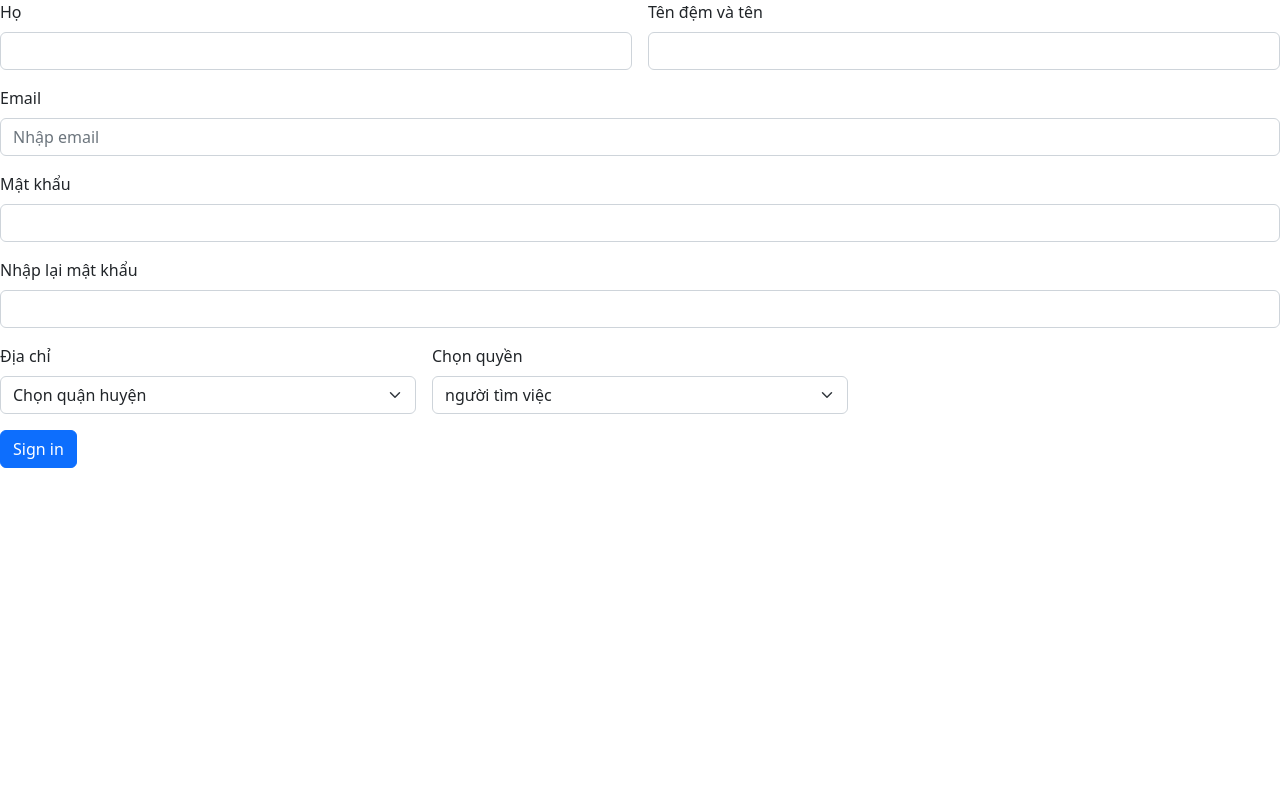
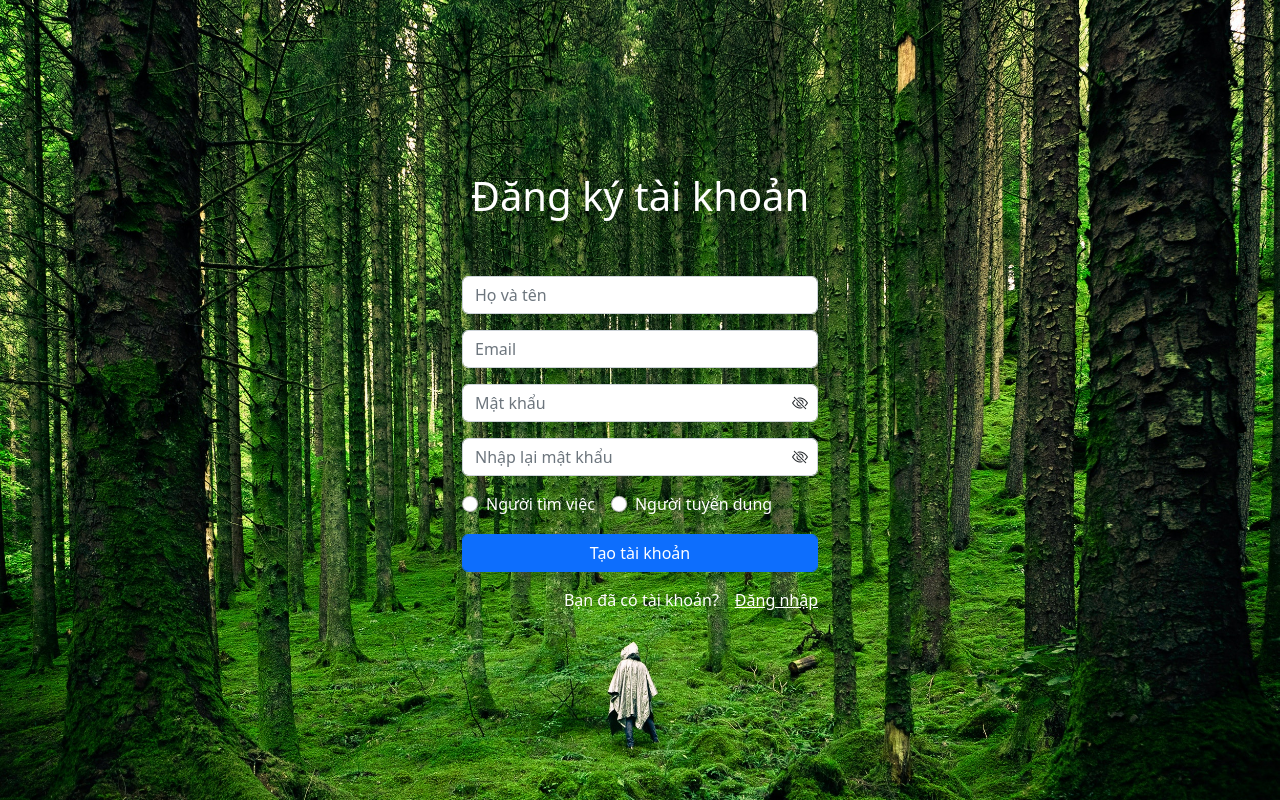
Before and after one commit to doanson871/taskSite, a React (Create React App) app in the folder front-end/react/: page /register in a window 1280 px wide. Built offline with nearby package versions, Linux system fonts and the light colour scheme; no server answers.

Commit message:
login and register UI

```diff
--- a/front-end/react/src/components/pages/login/LoginForm.tsx
+++ b/front-end/react/src/components/pages/login/LoginForm.tsx
@@ -4,6 +4,7 @@ import { useContext } from "react";
 import { AuthContext } from "../../../contexts/authContext";
 
 import "./login.scss";
+import { Link } from "react-router-dom";
 
 const LoginForm = () => {
   // state login and auth context
@@ -13,52 +14,92 @@ const LoginForm = () => {
     email: "",
     password: "",
   });
+  const [isVisible, setIsVisible] = useState(false);
 
   // handle login
 
   const login = async (event: any) => {
     event.preventDefault();
     try {
-      console.log(loginForm);
-      // eslint-disable-next-line
       const loginData = await loginUser(loginForm);
+      if (loginData.statusCode === 403) {
+        alert("Sai tên đăng nhập hoặc mật khẩu");
+      }
     } catch (error) {
       console.log(error);
     }
   };
 
+  const toggle = () => {
+    setIsVisible(!isVisible);
+  };
+
   return (
-    <form onSubmit={login}>
-      <div className="form-outline mb-4">
+    <div className="login-container d-flex">
+      <div className="container">
+        <div className="row justify-content-center">
+          <div className="col-md-6 text-center mb-5">
+            <h1 className="heading-section">Đăng nhập</h1>
+          </div>
+        </div>
+        <div className="row justify-content-center">
+          <div className="col-md-6 col-lg-4">
+            <div className="login-wrap p-0">
+              <form action="#" className="signin-form" onSubmit={login}>
+                <div className="form-group mb-3">
                   <input
                     type="email"
+                    className="form-control"
+                    placeholder="Email"
+                    required
                     value={loginForm.email}
-          name="email"
                     onChange={(e) =>
                       setLoginForm({ ...loginForm, email: e.target.value })
                     }
                   />
-        <label className="form-label" htmlFor="form2Example1">
-          Email address
-        </label>
                 </div>
-
-      <div className="form-outline mb-4">
+                <div className="form-group mb-3 mb-3 position-relative">
                   <input
-          type="password"
+                    type={!isVisible ? "password" : "text"}
+                    required
+                    id="password-field"
+                    className="form-control"
+                    placeholder="Password"
                     value={loginForm.password}
-          name="email"
                     onChange={(e) =>
                       setLoginForm({ ...loginForm, password: e.target.value })
                     }
                   />
-        <label className="form-label" htmlFor="form2Example2">
-          Password
-        </label>
+                  <span className="eye-icon" onClick={toggle}>
+                    {isVisible ? (
+                      <i className="bi bi-eye"></i>
+                    ) : (
+                      <i className="bi bi-eye-slash"></i>
+                    )}
+                  </span>
                 </div>
-
-      <input type="submit" value="Submit" />
+                <div className="form-group mb-3 mb-3">
+                  <button
+                    type="submit"
+                    className="form-control btn btn-primary submit px-3"
+                  >
+                    Đăng nhập
+                  </button>
+                </div>
+                <div className="form-group mb-3 d-flex register-form">
+                  <Link to="/register" className="register">
+                    Đăng ký tài khoản
+                  </Link>
+                  <span className="checkbox-wrap checkbox-primary">
+                    Bạn chưa có tài khoản?
+                  </span>
+                </div>
               </form>
+            </div>
+          </div>
+        </div>
+      </div>
+    </div>
   );
 };
 
--- a/front-end/react/src/components/pages/register/Register.tsx
+++ b/front-end/react/src/components/pages/register/Register.tsx
@@ -1,38 +1,30 @@
 import React, { useContext, useState } from "react";
 import { AccContext } from "../../../contexts/accContext";
 import { useNavigate } from "react-router";
-
-const initialDistrict = [
-  "Chọn quận huyện",
-  "hà đông",
-  "ba đình",
-  "đống đa",
-  "cầu giấy",
-];
+import { Link } from "react-router-dom";
+import "./register.scss";
 export interface RegisterForm {
-  firstname: string;
-  lastname: string;
+  fullname: string;
   email: string;
   password: string;
-  district: string;
   role: string;
 }
 
-const initialRole = ["người tìm việc", "người tuyển dụng"];
+const initialRole = ["Người tìm việc", "Người tuyển dụng"];
 
 const Register: React.FC = () => {
   const [registerForm, setRegisterForm] = useState({
-    firstname: "",
-    lastname: "",
+    fullname: "",
     email: "",
     password: "",
     repassword: "",
-    district: "",
     role: "người tìm việc",
   });
   const navigate = useNavigate();
 
   const { createNewAccount } = useContext(AccContext);
+  const [isVisiblePassword, setIsVisiblePassword] = useState(false);
+  const [isVisibleRePassword, setIsVisibleRePassword] = useState(false);
 
   const handleRegister = async (e: any) => {
     e.preventDefault();
@@ -42,17 +34,14 @@ const Register: React.FC = () => {
       return;
     } else {
       const accountForm: RegisterForm = {
-        firstname: registerForm.firstname,
-        lastname: registerForm.lastname,
+        fullname: registerForm.fullname,
         email: registerForm.email,
         password: registerForm.password,
-        district: registerForm.district,
         role: registerForm.role,
       };
 
       try {
         const accountData = await createNewAccount(accountForm);
-        console.log(accountData);
         if (accountData.status === 201) {
           navigate("/login");
         } else {
@@ -63,117 +52,150 @@ const Register: React.FC = () => {
       }
     }
   };
+  const togglePassword = () => {
+    setIsVisiblePassword(!isVisiblePassword);
+  };
+  const toggleRePassword = () => {
+    setIsVisibleRePassword(!isVisibleRePassword);
+  };
   return (
-    <form className="row g-3" onSubmit={handleRegister}>
-      <div className="col-md-6">
-        <label htmlFor="inputFirstname4" className="form-label">
-          Họ
-        </label>
+    <div className="register-container d-flex">
+      <div className="container">
+        <div className="row justify-content-center">
+          <div className="col-md-6 text-center mb-5">
+            <h1 className="heading-section">Đăng ký tài khoản</h1>
+          </div>
+        </div>
+        <div className="row justify-content-center">
+          <div className="col-md-6 col-lg-4">
+            <div className="login-wrap p-0">
+              <form
+                action="#"
+                className="signin-form"
+                onSubmit={handleRegister}
+              >
+                <div className="form-group mb-3">
                   <input
                     type="text"
                     className="form-control"
-          id="inputFirstname4"
-          value={registerForm.firstname}
+                    placeholder="Họ và tên"
+                    required
+                    value={registerForm.fullname}
                     onChange={(e) =>
-            setRegisterForm({ ...registerForm, firstname: e.target.value })
+                      setRegisterForm({
+                        ...registerForm,
+                        fullname: e.target.value,
+                      })
                     }
                   />
                 </div>
-      <div className="col-md-6">
-        <label htmlFor="inputLastname4" className="form-label">
-          Tên đệm và tên
-        </label>
+                <div className="form-group mb-3">
                   <input
-          type="text"
+                    type="email"
                     className="form-control"
-          id="inputLastname4"
-          value={registerForm.lastname}
+                    placeholder="Email"
+                    required
+                    value={registerForm.email}
                     onChange={(e) =>
-            setRegisterForm({ ...registerForm, lastname: e.target.value })
+                      setRegisterForm({
+                        ...registerForm,
+                        email: e.target.value,
+                      })
                     }
                   />
                 </div>
-      <div className="col-12">
-        <label htmlFor="inputEmail" className="form-label">
-          Email
-        </label>
+                <div className="form-group mb-3 mb-3 position-relative">
                   <input
-          type="email"
+                    type={!isVisiblePassword ? "password" : "text"}
+                    required
+                    id="password-field1"
                     className="form-control"
-          id="inputEmail"
-          placeholder="Nhập email"
-          value={registerForm.email}
+                    placeholder="Mật khẩu"
+                    value={registerForm.password}
                     onChange={(e) =>
-            setRegisterForm({ ...registerForm, email: e.target.value })
+                      setRegisterForm({
+                        ...registerForm,
+                        password: e.target.value,
+                      })
                     }
                   />
+                  <span className="eye-icon" onClick={togglePassword}>
+                    {isVisiblePassword ? (
+                      <i className="bi bi-eye"></i>
+                    ) : (
+                      <i className="bi bi-eye-slash"></i>
+                    )}
+                  </span>
                 </div>
-      <div className="col-12">
-        <label htmlFor="inputPassword2" className="form-label">
-          Mật khẩu
-        </label>
+                <div className="form-group mb-3 mb-3 position-relative">
                   <input
-          type="password"
+                    type={!isVisibleRePassword ? "password" : "text"}
+                    required
+                    id="password-field"
                     className="form-control"
-          id="inputPassword2"
-          value={registerForm.password}
+                    placeholder="Nhập lại mật khẩu"
+                    value={registerForm.repassword}
                     onChange={(e) =>
-            setRegisterForm({ ...registerForm, password: e.target.value })
+                      setRegisterForm({
+                        ...registerForm,
+                        repassword: e.target.value,
+                      })
                     }
                   />
+                  <span className="eye-icon" onClick={toggleRePassword}>
+                    {isVisibleRePassword ? (
+                      <i className="bi bi-eye"></i>
+                    ) : (
+                      <i className="bi bi-eye-slash"></i>
+                    )}
+                  </span>
                 </div>
-      <div className="col-12">
-        <label htmlFor="inputPassword4" className="form-label">
-          Nhập lại mật khẩu
-        </label>
+                <div className="form-group mb-3 mb-3 d-flex role-select">
+                  {initialRole.map((role, index) => (
+                    <div className="form-check">
                       <input
-          type="password"
-          className="form-control"
-          id="inputPassword4"
-          value={registerForm.repassword}
-          onChange={(e) => {
-            setRegisterForm({ ...registerForm, repassword: e.target.value });
+                        className="form-check-input"
+                        type="radio"
+                        name="flexRadioDefault"
+                        id={`flexRadioDefault-${index}`}
+                        onClick={(e) => {
+                          setRegisterForm({
+                            ...registerForm,
+                            role: initialRole[index],
+                          });
                         }}
                       />
+                      <label
+                        className="form-check-label"
+                        htmlFor={`flexRadioDefault${index}`}
+                      >
+                        {role}
+                      </label>
                     </div>
-      <div className="col-md-4">
-        <label htmlFor="inputState" className="form-label">
-          Địa chỉ
-        </label>
-        <select
-          id="inputState"
-          className="form-select"
-          onChange={(e) => {
-            setRegisterForm({ ...registerForm, district: e.target.value });
-          }}
+                  ))}
+                </div>
+                <div className="form-group mb-3 mb-3">
+                  <button
+                    type="submit"
+                    className="form-control btn btn-primary submit px-3"
                   >
-          {initialDistrict.map((district) => (
-            <option key={district}>{district}</option>
-          ))}
-        </select>
-      </div>
-      <div className="col-md-4">
-        <label htmlFor="inputRole" className="form-label">
-          Chọn quyền
-        </label>
-        <select
-          id="inputRole"
-          className="form-select"
-          onChange={(e) => {
-            setRegisterForm({ ...registerForm, role: e.target.value });
-          }}
-        >
-          {initialRole.map((role) => (
-            <option key={role}>{role}</option>
-          ))}
-        </select>
-      </div>
-      <div className="col-12">
-        <button type="submit" className="btn btn-primary">
-          Sign in
+                    Tạo tài khoản
                   </button>
                 </div>
+                <div className="form-group mb-3 d-flex login-form">
+                  <Link to="/" className="login">
+                    Đăng nhập
+                  </Link>
+                  <span className="checkbox-wrap checkbox-primary">
+                    Bạn đã có tài khoản?
+                  </span>
+                </div>
               </form>
+            </div>
+          </div>
+        </div>
+      </div>
+    </div>
   );
 };
 
--- a/front-end/react/src/components/pages/register/register.scss
+++ b/front-end/react/src/components/pages/register/register.scss
@@ -0,0 +1,29 @@
+.register-container {
+  width: 100vw;
+  height: 100vh;
+  background-image: url("../../../asset/login_bg.jpg");
+  background-size: cover;
+  background-repeat: no-repeat;
+  justify-content: center;
+  align-items: center;
+  .eye-icon {
+    position: absolute;
+    top: 7px;
+    right: 10px;
+  }
+  .login-form {
+    flex-direction: row-reverse;
+    gap: 1em;
+    color: #fff;
+    a {
+      color: #fff;
+    }
+  }
+  .role-select {
+    color: #fff;
+    gap: 1em;
+  }
+  h1 {
+    color: #fff;
+  }
+}
--- a/front-end/react/src/contexts/accContext.tsx
+++ b/front-end/react/src/contexts/accContext.tsx
@@ -7,6 +7,7 @@ export const AccContext = createContext<any>(null);
 
 const AccContextProvider: React.FC<PropsWithChildren> = ({ children }) => {
   const createNewAccount = async (accountForm: RegisterForm) => {
+    console.log(accountForm);
     try {
       const response = await axios.post(`${apiURL}/auth/register`, accountForm);
       return response;
--- a/front-end/react/src/utils/setAuthToken.ts
+++ b/front-end/react/src/utils/setAuthToken.ts
@@ -1,7 +1,6 @@
 import axios from "axios";
 
 const setAuthToken = (token: string | null) => {
-  // console.log(token);
   if (token) {
     // Set header mặc định là Authorization:{token}  khi gửi request lên server
 
```
Also changed, not shown: front-end/react/src/components/pages/login/login.scss (+22 -40 lines), front-end/react/src/contexts/authContext.tsx (+5 -5 lines), front-end/react/src/asset/login_bg.jpg (added), 1 other file (tests, documents, lock files or other folders). Lines whose indentation alone changed are shown as unchanged.
